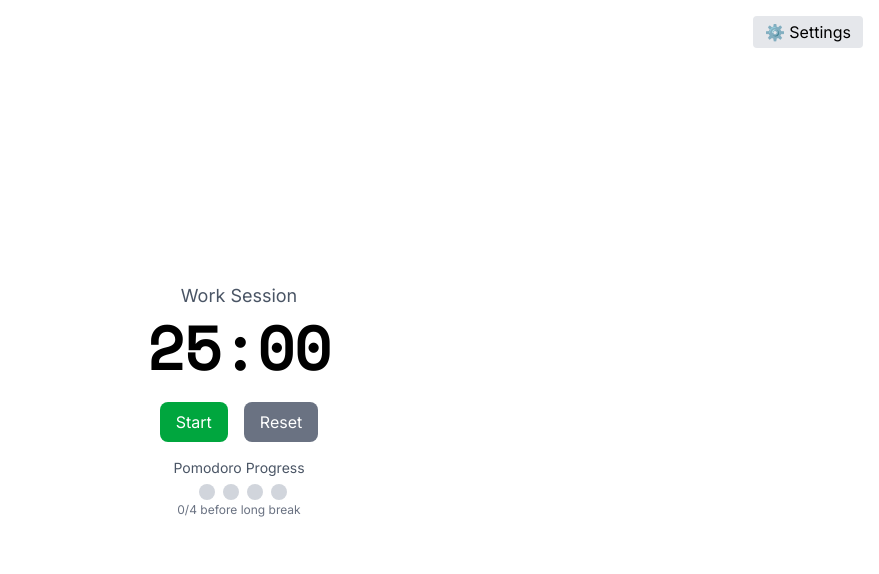
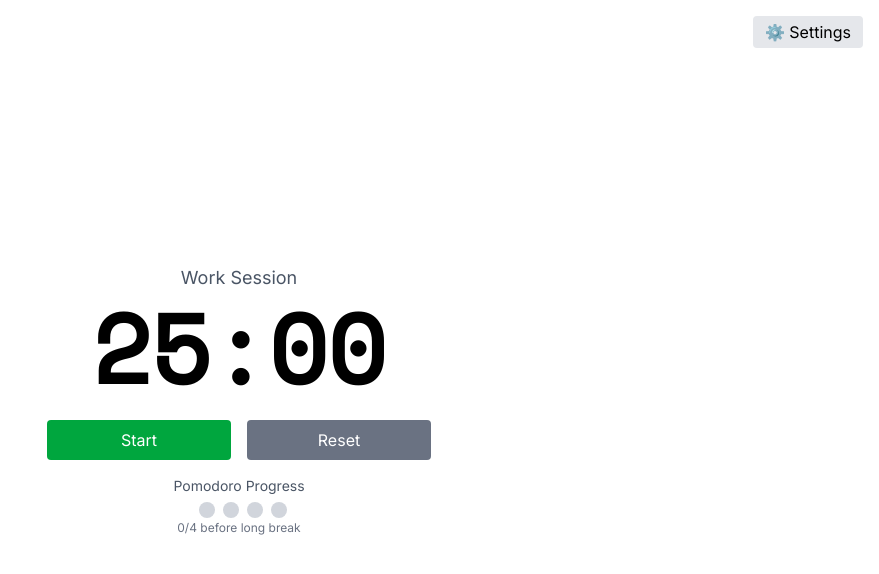
Before and after one commit to nurf21/pomodoro-timer, a React (Vite) app: page / in a window 1280 px wide. Shown: the top 574 px of the page, without its empty margins (401-1280 px from the left). Built offline with nearby package versions, Linux system fonts and the light colour scheme.

Commit message:
refactor layout and styling

```diff
--- a/src/App.jsx
+++ b/src/App.jsx
@@ -37,7 +37,10 @@
   const [showSettings, setShowSettings] = useState(false);
 
   return (
-    <div className="flex flex-col items-center justify-center min-h-screen p-6">
+    <main
+      role="main"
+      className="min-h-screen flex flex-col items-center justify-center px-4 py-8 sm:px-6 lg:px-8"
+    >
       <audio
         ref={audioRef}
         src="pomodoro-timer/notification.mp3"
@@ -51,7 +54,6 @@
         ⚙️ Settings
       </button>
 
-      <main role="main">
       <SettingsModal
         isOpen={showSettings}
         onClose={() => setShowSettings(false)}
@@ -73,7 +75,6 @@
         sessionsBeforeLongBreak={config.sessionsBeforeLongBreak}
       />
     </main>
-    </div>
   );
 }
 
--- a/src/components/Controls.jsx
+++ b/src/components/Controls.jsx
@@ -8,18 +8,18 @@
   isDisabled,
 }) {
   return (
-    <div className="flex gap-4 justify-center mt-6">
+    <div className="flex flex-col sm:flex-row gap-4 justify-center mt-6 w-full max-w-sm">
       {isRunning ? (
         <button
           onClick={onPause}
-          className="px-4 py-2 bg-yellow-500 text-white rounded-lg hover:bg-yellow-600 transition"
+          className="flex-1 py-2 bg-yellow-500 text-white rounded hover:bg-yellow-600"
         >
           Pause
         </button>
       ) : (
         <button
           onClick={onStart}
-          className="px-4 py-2 bg-green-600 text-white rounded-lg hover:bg-green-700 transition"
+          className="flex-1 py-2 bg-green-600 text-white rounded hover:bg-green-700"
           disabled={isDisabled}
         >
           {isDisabled ? "Start" : "Start"}
@@ -28,7 +28,7 @@
 
       <button
         onClick={onReset}
-        className="px-4 py-2 bg-gray-500 text-white rounded-lg hover:bg-gray-600 transition"
+        className="flex-1 py-2 bg-gray-500 text-white rounded hover:bg-gray-600"
       >
         Reset
       </button>
--- a/src/components/SettingsModal.jsx
+++ b/src/components/SettingsModal.jsx
@@ -28,7 +28,7 @@
 
   return (
     <div className="fixed inset-0 bg-black/40 flex justify-center items-center z-50">
-      <div className="bg-white rounded-xl p-6 w-full max-w-md shadow-xl">
+      <div className="bg-white rounded-xl p-6 w-full max-w-md mx-4 sm:mx-0 shadow-xl">
         <h2 className="text-xl font-semibold mb-4">Settings</h2>
         <form onSubmit={handleSubmit} className="space-y-4">
           <div>
--- a/src/components/TimerDisplay.jsx
+++ b/src/components/TimerDisplay.jsx
@@ -27,7 +27,7 @@
       </h2>
 
       <div
-        className="text-6xl font-timer font-bold"
+        className="font-timer font-bold text-5xl sm:text-6xl md:text-7xl lg:text-8xl"
         aria-label={`Time left: ${formatTime(timeLeft)}`}
         role="timer"
         aria-live="polite"
```
Lines whose indentation alone changed are shown as unchanged.
